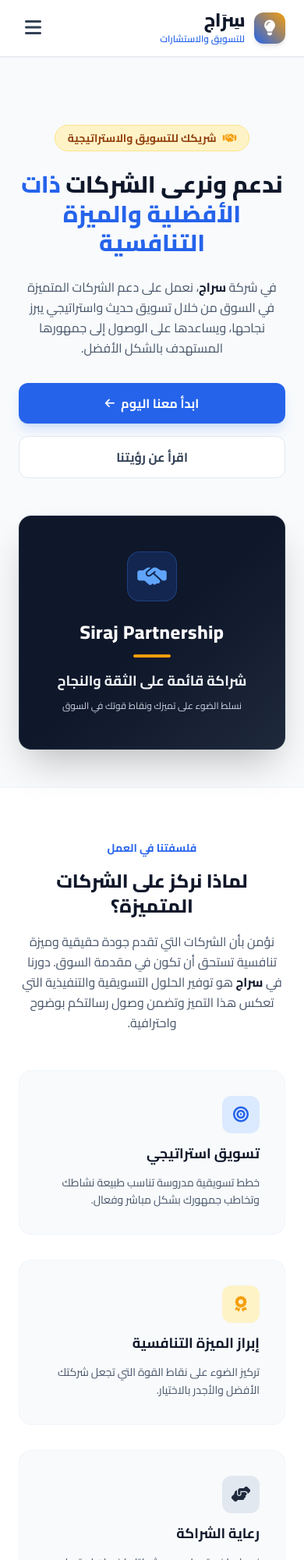
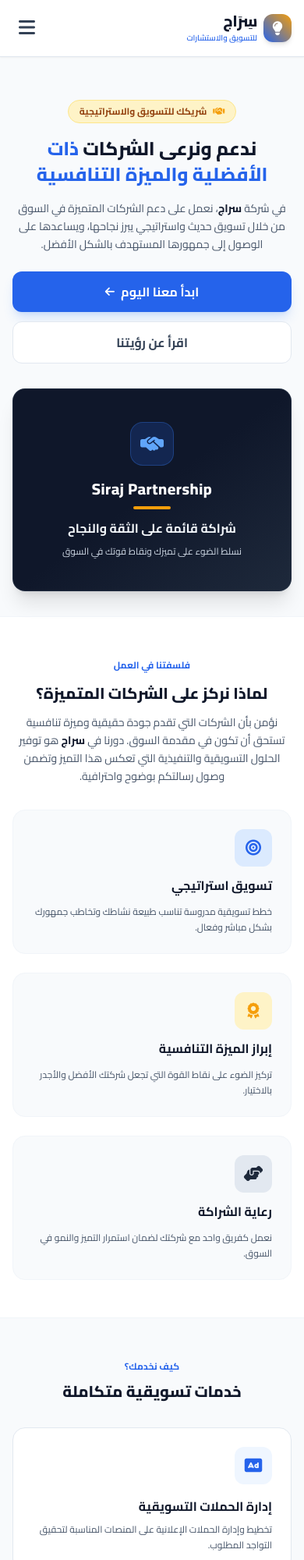
Before and after one commit to abdullah-hanawi/Siraj-Group, a plain HTML site: page index.html in a window 390 px wide. Shown: the top 2000 px of the page at 78% size. Drawn offline with nearby package versions, Linux system fonts and the light colour scheme.

Commit message:
Add files via upload

```diff
--- a/index.html
+++ b/index.html
@@ -37,11 +37,15 @@
     </script>
 
     <style>
+        html, body {
+            max-width: 100%;
+            overflow-x: hidden;
+        }
+
         body {
             font-family: 'Cairo', sans-serif;
             background-color: #F8FAFC;
             color: #1E293B;
-            overflow-x: hidden;
         }
 
         .glass-header {
@@ -57,18 +61,18 @@
         }
     </style>
 </head>
-<body class="antialiased flex flex-col min-h-screen">
+<body class="antialiased flex flex-col min-h-screen w-full">
 
-    <header id="navbar" class="fixed top-0 left-0 right-0 z-50 transition-all duration-300 py-3 glass-header border-b border-slate-200 shadow-sm">
-        <div class="max-w-7xl mx-auto px-6 flex items-center justify-between">
+    <header id="navbar" class="fixed top-0 left-0 right-0 z-50 transition-all duration-300 py-3 glass-header border-b border-slate-200 shadow-sm w-full">
+        <div class="max-w-7xl mx-auto px-4 sm:px-6 flex items-center justify-between">
             <!-- Brand Logo -->
-            <a href="#" class="flex items-center gap-3 group">
-                <div class="w-10 h-10 rounded-xl bg-gradient-to-tr from-seraj-accent to-seraj-gold flex items-center justify-center text-white shadow-md group-hover:scale-105 transition-transform duration-300">
-                    <i class="fa-solid fa-lightbulb text-xl"></i>
+            <a href="#" class="flex items-center gap-2 sm:gap-3 group">
+                <div class="w-9 h-9 sm:w-10 sm:h-10 rounded-xl bg-gradient-to-tr from-seraj-accent to-seraj-gold flex items-center justify-center text-white shadow-md group-hover:scale-105 transition-transform duration-300">
+                    <i class="fa-solid fa-lightbulb text-lg sm:text-xl"></i>
                 </div>
                 <div>
-                    <span class="text-2xl font-extrabold text-seraj-blue tracking-tight block leading-none">سِرَاج</span>
-                    <span class="text-xs block text-seraj-accent font-semibold mt-1">للتسويق والاستشارات</span>
+                    <span class="text-xl sm:text-2xl font-extrabold text-seraj-blue tracking-tight block leading-none">سِرَاج</span>
+                    <span class="text-[10px] sm:text-xs block text-seraj-accent font-semibold mt-1">للتسويق والاستشارات</span>
                 </div>
             </a>
 
@@ -87,7 +91,7 @@
             </div>
 
             <!-- Mobile Menu Toggle -->
-            <button id="menu-btn" class="md:hidden text-slate-700 text-2xl focus:outline-none p-2">
+            <button id="menu-btn" aria-label="فتح القائمة" class="md:hidden text-slate-700 text-2xl focus:outline-none p-2">
                 <i class="fa-solid fa-bars"></i>
             </button>
         </div>
@@ -97,58 +101,58 @@
             <a href="#hero" class="hover:text-seraj-accent transition-colors py-1">الرئيسية</a>
             <a href="#about" class="hover:text-seraj-accent transition-colors py-1">عن سراج</a>
             <a href="#services" class="hover:text-seraj-accent transition-colors py-1">خدماتنا</a>
-            <button onclick="openModal()" class="w-full bg-seraj-accent text-white py-2.5 rounded-xl font-bold mt-2">
+            <button onclick="openModal(); document.getElementById('mobile-menu').classList.add('hidden')" class="w-full bg-seraj-accent text-white py-2.5 rounded-xl font-bold mt-2">
                 تواصل معنا
             </button>
         </div>
     </header>
 
-    <main class="flex-grow pt-28">
+    <main class="flex-grow pt-24 sm:pt-28 w-full overflow-hidden">
 
-        <section id="hero" class="py-12 md:py-20 px-6 max-w-7xl mx-auto">
-            <div class="grid grid-cols-1 lg:grid-cols-12 gap-12 items-center">
+        <section id="hero" class="py-8 sm:py-12 md:py-20 px-4 sm:px-6 max-w-7xl mx-auto">
+            <div class="grid grid-cols-1 lg:grid-cols-12 gap-8 lg:gap-12 items-center">
 
                 <!-- Hero Content -->
-                <div class="lg:col-span-7 space-y-6 text-center lg:text-right">
-                    <div class="inline-flex items-center gap-2 bg-seraj-lightGold text-amber-800 px-4 py-1.5 rounded-full text-sm font-bold border border-amber-200">
+                <div class="lg:col-span-7 space-y-4 sm:space-y-6 text-center lg:text-right">
+                    <div class="inline-flex items-center gap-2 bg-seraj-lightGold text-amber-800 px-3.5 py-1.5 rounded-full text-xs sm:text-sm font-bold border border-amber-200">
                         <i class="fa-solid fa-handshake text-seraj-gold"></i>
                         <span>شريكك للتسويق والاستراتيجية</span>
                     </div>
 
-                    <h1 class="text-3xl md:text-5xl font-extrabold text-seraj-blue leading-tight">
+                    <h1 class="text-2xl sm:text-4xl md:text-5xl font-extrabold text-seraj-blue leading-snug sm:leading-tight">
                         ندعم ونرعى الشركات <br class="hidden sm:inline">
                         <span class="text-transparent bg-clip-text bg-gradient-to-r from-seraj-accent to-blue-600">ذات الأفضلية والميزة التنافسية</span>
                     </h1>
 
-                    <p class="text-slate-600 text-base md:text-lg leading-relaxed max-w-2xl mx-auto lg:mx-0">
+                    <p class="text-slate-600 text-sm sm:text-base md:text-lg leading-relaxed max-w-2xl mx-auto lg:mx-0">
                         في شركة <strong class="text-seraj-blue font-bold">سراج</strong>، نعمل على دعم الشركات المتميزة في السوق من خلال تسويق حديث واستراتيجي يبرز نجاحها، ويساعدها على الوصول إلى جمهورها المستهدف بالشكل الأفضل.
                     </p>
 
-                    <div class="flex flex-col sm:flex-row gap-4 justify-center lg:justify-start pt-2">
-                        <button onclick="openModal()" class="bg-seraj-accent hover:bg-blue-700 text-white px-8 py-3.5 rounded-xl font-bold text-base shadow-lg shadow-blue-500/20 transition-all duration-300 hover:-translate-y-0.5 flex items-center justify-center gap-2">
+                    <div class="flex flex-col sm:flex-row gap-3 sm:gap-4 justify-center lg:justify-start pt-2">
+                        <button onclick="openModal()" class="w-full sm:w-auto bg-seraj-accent hover:bg-blue-700 text-white px-8 py-3.5 rounded-xl font-bold text-base shadow-lg shadow-blue-500/20 transition-all duration-300 flex items-center justify-center gap-2">
                             <span>ابدأ معنا اليوم</span>
                             <i class="fa-solid fa-arrow-left text-sm"></i>
                         </button>
-                        <a href="#about" class="bg-white hover:bg-slate-50 text-slate-700 border border-slate-200 px-8 py-3.5 rounded-xl font-bold text-base transition-all duration-300 flex items-center justify-center gap-2">
+                        <a href="#about" class="w-full sm:w-auto bg-white hover:bg-slate-50 text-slate-700 border border-slate-200 px-8 py-3.5 rounded-xl font-bold text-base transition-all duration-300 flex items-center justify-center gap-2">
                             <span>اقرأ عن رؤيتنا</span>
                         </a>
                     </div>
                 </div>
 
-                <!-- Hero Card (Fixed Siraj Partnership) -->
-                <div class="lg:col-span-5">
-                    <div class="relative rounded-2xl overflow-hidden shadow-2xl bg-gradient-to-br from-slate-900 via-seraj-blue to-slate-800 p-8 text-white border border-slate-700/50 flex flex-col items-center justify-center text-center min-h-[300px]">
-                        <div class="w-16 h-16 rounded-2xl bg-blue-600/20 border border-blue-500/30 flex items-center justify-center mb-6 text-blue-400">
-                            <i class="fa-solid fa-handshake-simple text-3xl"></i>
+                <!-- Hero Card (Siraj Partnership) -->
+                <div class="lg:col-span-5 w-full">
+                    <div class="relative rounded-2xl overflow-hidden shadow-xl bg-gradient-to-br from-slate-900 via-seraj-blue to-slate-800 p-6 sm:p-8 text-white border border-slate-700/50 flex flex-col items-center justify-center text-center min-h-[260px] sm:min-h-[300px]">
+                        <div class="w-14 h-14 sm:w-16 sm:h-16 rounded-2xl bg-blue-600/20 border border-blue-500/30 flex items-center justify-center mb-4 sm:mb-6 text-blue-400">
+                            <i class="fa-solid fa-handshake-simple text-2xl sm:text-3xl"></i>
                         </div>
 
-                        <h3 class="text-2xl font-extrabold tracking-wide text-white mb-3">
+                        <h3 class="text-xl sm:text-2xl font-extrabold tracking-wide text-white mb-2 sm:mb-3">
                             Siraj Partnership
                         </h3>
 
-                        <div class="w-12 h-1 bg-amber-500 rounded-full mb-4"></div>
+                        <div class="w-12 h-1 bg-amber-500 rounded-full mb-3 sm:mb-4"></div>
 
-                        <h4 class="text-lg font-bold text-slate-100 mb-2">
+                        <h4 class="text-base sm:text-lg font-bold text-slate-100 mb-2">
                             شراكة قائمة على الثقة والنجاح
                         </h4>
 
@@ -161,44 +165,44 @@
             </div>
         </section>
 
-        <section id="about" class="py-16 bg-white border-y border-slate-100">
-            <div class="max-w-7xl mx-auto px-6">
-                <div class="max-w-3xl mx-auto text-center space-y-4">
-                    <span class="text-seraj-accent font-bold text-sm uppercase">فلسفتنا في العمل</span>
-                    <h2 class="text-2xl md:text-3xl font-extrabold text-seraj-blue">لماذا نركز على الشركات المتميزة؟</h2>
-                    <p class="text-slate-600 text-base md:text-lg leading-relaxed">
+        <section id="about" class="py-12 sm:py-16 bg-white border-y border-slate-100">
+            <div class="max-w-7xl mx-auto px-4 sm:px-6">
+                <div class="max-w-3xl mx-auto text-center space-y-3 sm:space-y-4">
+                    <span class="text-seraj-accent font-bold text-xs sm:text-sm uppercase">فلسفتنا في العمل</span>
+                    <h2 class="text-xl sm:text-2xl md:text-3xl font-extrabold text-seraj-blue">لماذا نركز على الشركات المتميزة؟</h2>
+                    <p class="text-slate-600 text-sm sm:text-base md:text-lg leading-relaxed">
                         نؤمن بأن الشركات التي تقدم جودة حقيقية وميزة تنافسية تستحق أن تكون في مقدمة السوق. دورنا في <span class="font-bold text-seraj-blue">سراج</span> هو توفير الحلول التسويقية والتنفيذية التي تعكس هذا التميز وتضمن وصول رسالتكم بوضوح واحترافية.
                     </p>
                 </div>
 
                 <!-- Simple Cards -->
-                <div class="grid grid-cols-1 md:grid-cols-3 gap-8 mt-12">
-                    <div class="p-8 rounded-2xl bg-seraj-bg border border-slate-100 space-y-3">
+                <div class="grid grid-cols-1 md:grid-cols-3 gap-6 sm:gap-8 mt-8 sm:mt-12">
+                    <div class="p-6 sm:p-8 rounded-2xl bg-seraj-bg border border-slate-100 space-y-3">
                         <div class="w-12 h-12 rounded-xl bg-blue-100 text-seraj-accent flex items-center justify-center text-xl font-bold">
                             <i class="fa-solid fa-bullseye"></i>
                         </div>
-                        <h3 class="text-lg font-bold text-seraj-blue">تسويق استراتيجي</h3>
-                        <p class="text-slate-600 text-sm leading-relaxed">
+                        <h3 class="text-base sm:text-lg font-bold text-seraj-blue">تسويق استراتيجي</h3>
+                        <p class="text-slate-600 text-xs sm:text-sm leading-relaxed">
                             خطط تسويقية مدروسة تناسب طبيعة نشاطك وتخاطب جمهورك بشكل مباشر وفعال.
                         </p>
                     </div>
 
-                    <div class="p-8 rounded-2xl bg-seraj-bg border border-slate-100 space-y-3">
+                    <div class="p-6 sm:p-8 rounded-2xl bg-seraj-bg border border-slate-100 space-y-3">
                         <div class="w-12 h-12 rounded-xl bg-amber-100 text-seraj-gold flex items-center justify-center text-xl font-bold">
                             <i class="fa-solid fa-award"></i>
                         </div>
-                        <h3 class="text-lg font-bold text-seraj-blue">إبراز الميزة التنافسية</h3>
-                        <p class="text-slate-600 text-sm leading-relaxed">
+                        <h3 class="text-base sm:text-lg font-bold text-seraj-blue">إبراز الميزة التنافسية</h3>
+                        <p class="text-slate-600 text-xs sm:text-sm leading-relaxed">
                             تركيز الضوء على نقاط القوة التي تجعل شركتك الأفضل والأجدر بالاختيار.
                         </p>
                     </div>
 
-                    <div class="p-8 rounded-2xl bg-seraj-bg border border-slate-100 space-y-3">
+                    <div class="p-6 sm:p-8 rounded-2xl bg-seraj-bg border border-slate-100 space-y-3">
                         <div class="w-12 h-12 rounded-xl bg-slate-200 text-slate-800 flex items-center justify-center text-xl font-bold">
                             <i class="fa-solid fa-handshake-angle"></i>
                         </div>
-                        <h3 class="text-lg font-bold text-seraj-blue">رعاية الشراكة</h3>
-                        <p class="text-slate-600 text-sm leading-relaxed">
+                        <h3 class="text-base sm:text-lg font-bold text-seraj-blue">رعاية الشراكة</h3>
+                        <p class="text-slate-600 text-xs sm:text-sm leading-relaxed">
                             نعمل كفريق واحد مع شركتك لضمان استمرار التميز والنمو في السوق.
                         </p>
                     </div>
@@ -206,58 +210,58 @@
             </div>
         </section>
 
-        <section id="services" class="py-16 md:py-24 px-6 max-w-7xl mx-auto">
-            <div class="text-center max-w-2xl mx-auto mb-12 space-y-2">
-                <span class="text-seraj-accent font-bold text-sm">كيف نخدمك؟</span>
-                <h2 class="text-2xl md:text-3xl font-extrabold text-seraj-blue">خدمات تسويقية متكاملة</h2>
+        <section id="services" class="py-12 sm:py-16 md:py-24 px-4 sm:px-6 max-w-7xl mx-auto">
+            <div class="text-center max-w-2xl mx-auto mb-8 sm:mb-12 space-y-2">
+                <span class="text-seraj-accent font-bold text-xs sm:text-sm">كيف نخدمك؟</span>
+                <h2 class="text-xl sm:text-2xl md:text-3xl font-extrabold text-seraj-blue">خدمات تسويقية متكاملة</h2>
             </div>
 
-            <div class="grid grid-cols-1 md:grid-cols-3 gap-8">
+            <div class="grid grid-cols-1 md:grid-cols-3 gap-6 sm:gap-8">
                 <!-- Service 1 -->
-                <div class="bg-white p-8 rounded-2xl border border-slate-200 hover:border-seraj-accent hover:shadow-lg transition-all duration-300">
+                <div class="bg-white p-6 sm:p-8 rounded-2xl border border-slate-200 hover:border-seraj-accent hover:shadow-lg transition-all duration-300">
                     <div class="w-12 h-12 rounded-xl bg-blue-50 text-seraj-accent flex items-center justify-center text-xl mb-4">
                         <i class="fa-solid fa-rectangle-ad"></i>
                     </div>
-                    <h3 class="text-lg font-bold text-seraj-blue mb-2">إدارة الحملات التسويقية</h3>
-                    <p class="text-slate-600 text-sm leading-relaxed">
+                    <h3 class="text-base sm:text-lg font-bold text-seraj-blue mb-2">إدارة الحملات التسويقية</h3>
+                    <p class="text-slate-600 text-xs sm:text-sm leading-relaxed">
                         تخطيط وإدارة الحملات الإعلانية على المنصات المناسبة لتحقيق التواجد المطلوب.
                     </p>
                 </div>
 
                 <!-- Service 2 -->
-                <div class="bg-white p-8 rounded-2xl border border-slate-200 hover:border-seraj-accent hover:shadow-lg transition-all duration-300">
+                <div class="bg-white p-6 sm:p-8 rounded-2xl border border-slate-200 hover:border-seraj-accent hover:shadow-lg transition-all duration-300">
                     <div class="w-12 h-12 rounded-xl bg-amber-50 text-seraj-gold flex items-center justify-center text-xl mb-4">
                         <i class="fa-solid fa-pen-nib"></i>
                     </div>
-                    <h3 class="text-lg font-bold text-seraj-blue mb-2">تعزيز الهوية والرسالة</h3>
-                    <p class="text-slate-600 text-sm leading-relaxed">
+                    <h3 class="text-base sm:text-lg font-bold text-seraj-blue mb-2">تعزيز الهوية والرسالة</h3>
+                    <p class="text-slate-600 text-xs sm:text-sm leading-relaxed">
                         صياغة المحتوى وإبراز الرسائل التسويقية التي تعكس جودة الخدمات والمنتجات.
                     </p>
                 </div>
 
                 <!-- Service 3 -->
-                <div class="bg-white p-8 rounded-2xl border border-slate-200 hover:border-seraj-accent hover:shadow-lg transition-all duration-300">
+                <div class="bg-white p-6 sm:p-8 rounded-2xl border border-slate-200 hover:border-seraj-accent hover:shadow-lg transition-all duration-300">
                     <div class="w-12 h-12 rounded-xl bg-blue-50 text-seraj-accent flex items-center justify-center text-xl mb-4">
                         <i class="fa-solid fa-compass"></i>
                     </div>
-                    <h3 class="text-lg font-bold text-seraj-blue mb-2">الاستشارات التسويقية</h3>
-                    <p class="text-slate-600 text-sm leading-relaxed">
+                    <h3 class="text-base sm:text-lg font-bold text-seraj-blue mb-2">الاستشارات التسويقية</h3>
+                    <p class="text-slate-600 text-xs sm:text-sm leading-relaxed">
                         تقديم التوجيه والرأي الاستشاري لتجاوز التحديات واقتناص الفرص في السوق.
                     </p>
                 </div>
             </div>
         </section>
 
-        <section class="py-12 px-6 max-w-7xl mx-auto my-4">
-            <div class="bg-gradient-to-br from-seraj-blue to-slate-800 text-white rounded-3xl p-8 md:p-12 shadow-xl text-center space-y-6">
-                <h2 class="text-2xl md:text-3xl font-extrabold">
+        <section class="py-8 sm:py-12 px-4 sm:px-6 max-w-7xl mx-auto my-4">
+            <div class="bg-gradient-to-br from-seraj-blue to-slate-800 text-white rounded-2xl sm:rounded-3xl p-6 sm:p-8 md:p-12 shadow-xl text-center space-y-4 sm:space-y-6">
+                <h2 class="text-xl sm:text-2xl md:text-3xl font-extrabold leading-snug">
                     هل تمتلك شركتك الميزة التنافسية وترغب في الانطلاق؟
                 </h2>
-                <p class="text-slate-300 text-sm md:text-base max-w-xl mx-auto">
+                <p class="text-slate-300 text-xs sm:text-sm md:text-base max-w-xl mx-auto leading-relaxed">
                     نحن هنا لنكون ذراعك التسويقي الاستراتيجي. تواصل معنا اليوم لمناقشة كيفية تسويق تميزك بشكل أفضل.
                 </p>
                 <div class="pt-2">
-                    <button onclick="openModal()" class="bg-seraj-gold hover:bg-amber-600 text-slate-900 font-extrabold text-base px-8 py-3.5 rounded-xl shadow-md transition-all duration-300 hover:scale-105">
+                    <button onclick="openModal()" class="w-full sm:w-auto bg-seraj-gold hover:bg-amber-600 text-slate-900 font-extrabold text-sm sm:text-base px-8 py-3.5 rounded-xl shadow-md transition-all duration-300 hover:scale-105">
                         تواصل مع فريق سراج
                     </button>
                 </div>
@@ -266,15 +270,15 @@
 
     </main>
 
-    <footer class="bg-slate-900 text-slate-400 py-10 border-t border-slate-800">
-        <div class="max-w-7xl mx-auto px-6">
-            <div class="flex flex-col md:flex-row items-center justify-between gap-6">
+    <footer class="bg-slate-900 text-slate-400 py-8 sm:py-10 border-t border-slate-800 w-full">
+        <div class="max-w-7xl mx-auto px-4 sm:px-6">
+            <div class="flex flex-col md:flex-row items-center justify-between gap-4 sm:gap-6 text-center md:text-right">
                 <!-- Footer Brand -->
                 <div class="flex items-center gap-3">
                     <div class="w-8 h-8 rounded-lg bg-gradient-to-tr from-seraj-accent to-seraj-gold flex items-center justify-center text-white font-bold">
                         <i class="fa-solid fa-lightbulb text-sm"></i>
                     </div>
-                    <span class="text-lg font-bold text-white">شركة سراج للتسويق</span>
+                    <span class="text-base sm:text-lg font-bold text-white">شركة سراج للتسويق</span>
                 </div>
 
                 <!-- Copyright -->
@@ -285,14 +289,15 @@
         </div>
     </footer>
 
+    <!-- Contact Modal -->
     <div id="contact-modal" class="modal opacity-0 invisible fixed inset-0 z-50 flex items-center justify-center p-4 bg-slate-900/60 backdrop-blur-sm">
-        <div class="bg-white rounded-2xl max-w-lg w-full p-6 md:p-8 shadow-2xl relative">
-            <button onclick="closeModal()" class="absolute top-4 left-4 text-slate-400 hover:text-slate-600 text-xl w-8 h-8 flex items-center justify-center rounded-full hover:bg-slate-100">
+        <div class="bg-white rounded-2xl max-w-lg w-full p-5 sm:p-8 shadow-2xl relative">
+            <button onclick="closeModal()" aria-label="إغلاق النافذة" class="absolute top-4 left-4 text-slate-400 hover:text-slate-600 text-xl w-8 h-8 flex items-center justify-center rounded-full hover:bg-slate-100">
                 <i class="fa-solid fa-xmark"></i>
             </button>
 
             <div class="text-center mb-6">
-                <h3 class="text-xl font-bold text-seraj-blue">تواصل مع شركة سراج</h3>
+                <h3 class="text-lg sm:text-xl font-bold text-seraj-blue">تواصل مع شركة سراج</h3>
                 <p class="text-slate-500 text-xs mt-1">قم بتعبئة النموذج وسنقوم بالتواصل معك قريبًا</p>
             </div>
 
```
